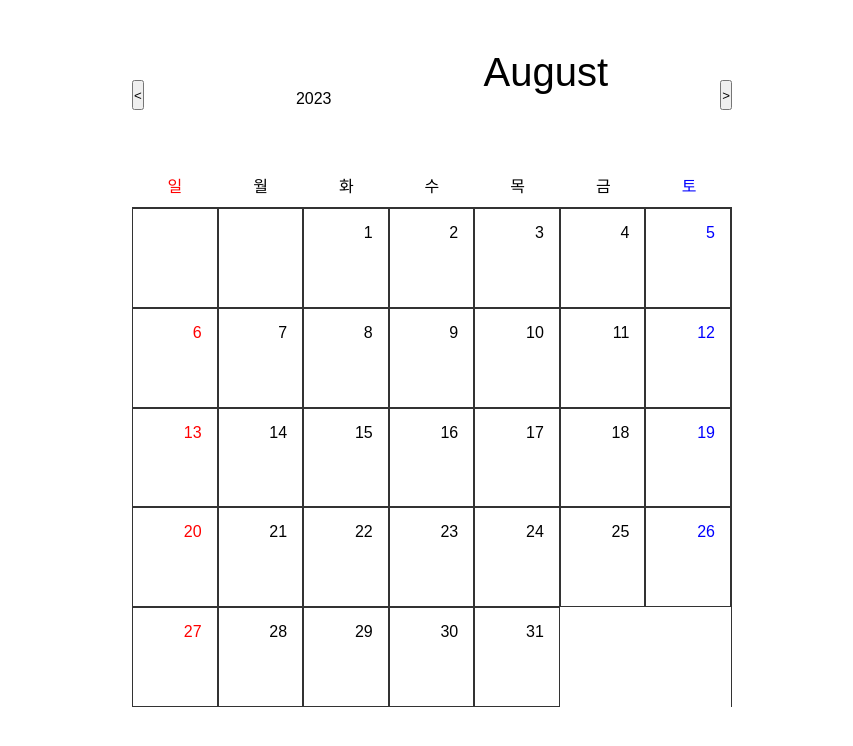
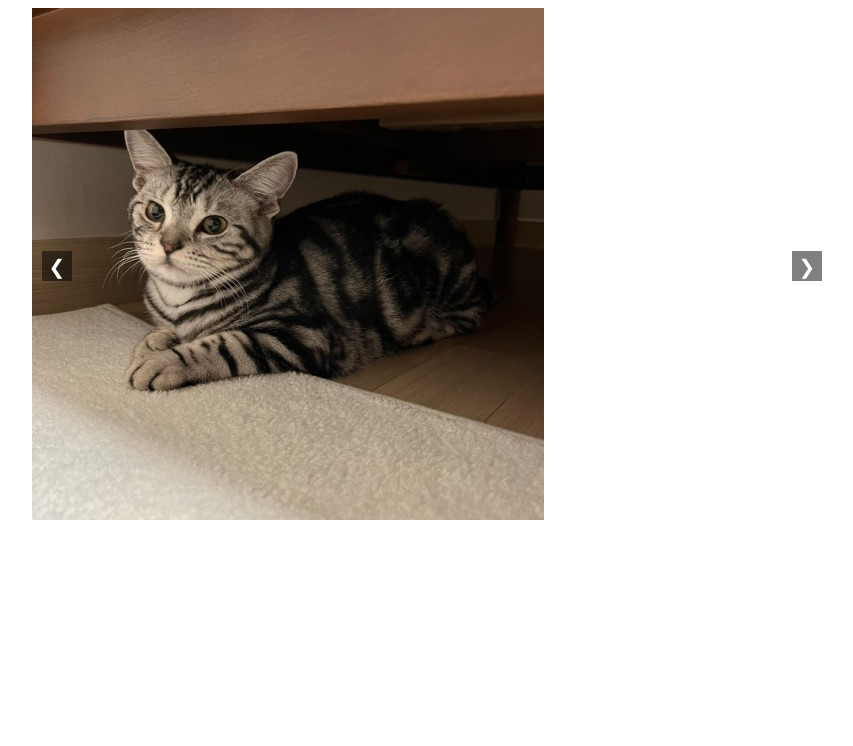
Before and after one commit to woojin03/FarmingChallenge, a plain HTML site: page index.html in a window 1280 px wide. Shown: the whole page, without its empty margins (208-1061 px from the left). Drawn offline with Linux system fonts and the light colour scheme.

Commit message:
📌7일 차 미션 : 이미지 슬라이드 (캐러셀) 만들기 2
<요청사항>
💡n개의 이미지가 2초 간격으로 자동 슬라이드 됩니다.
💡다양한 크기의 이미지를 넣어도 별도 수정 없이 동작이 가능합니다.
💡슬라이드 양 옆 화살표 버튼을 누르면 이전/이후 이미지로 전환됩니다.
💡슬라이드 끝 부분에서는 슬라이드 이미지가 첫 번째 이미지로 순환되게 합니다.

```diff
--- a/index.html
+++ b/index.html
@@ -1,41 +1,30 @@
 <!DOCTYPE html>
-<html lang="ko">
+<html lang="en">
 <head>
     <meta charset="UTF-8">
     <meta name="viewport" content="width=device-width, initial-scale=1.0">
-    <title>Calendar with Memo</title>
-    <link rel="stylesheet" href="main.css" />
+    <link rel="stylesheet" href="main.css">
+    <title>Image Slider</title>
 </head>
 <body>
-    <div class="calendar">
-        <div class="header">
-            <div class="nav">
-                <button class="prev" onclick="prevM()">&lt;</button>
-                <span class="year"></span> <span class="month"></span>
-                <button class="next" onclick="nextM()">&gt;</button>
+    <div class="slider-container">
+        <div class="slider">
+            <div class="slide">
+                <img src="./img/image1.jpg" alt="Image 1">
+            </div>
+            <div class="slide">
+                <img src="./img/image2.jpg" alt="Image 2">
+            </div>
+            <div class="slide">
+                <img src="./img/image3.jpg" alt="Image 3">
+            </div>
+            <div class="slide">
+                <img src="./img/image4.jpg" alt="Image 4">
             </div>
         </div>
-        <div class="main">
-            <div class="days">
-                <div class="day">일</div>
-                <div class="day">월</div>
-                <div class="day">화</div>
-                <div class="day">수</div>
-                <div class="day">목</div>
-                <div class="day">금</div>
-                <div class="day">토</div>
-            </div>
-            <div class="dates"></div>
-        </div>
+        <button class="prev-button">&#10094;</button>
+        <button class="next-button">&#10095;</button>
     </div>
-
-    <div class="memo-overlay" onclick="closeMemo()"></div>
-    <div class="memo-container">
-        <div class="memo-date"></div>
-        <textarea class="memo-input" placeholder="메모를 입력하세요"></textarea>
-        <button class="memo-save" onclick="saveMemo()">저장</button>
-    </div>
-
     <script src="main.js"></script>
 </body>
 </html>
--- a/main.css
+++ b/main.css
@@ -1,131 +1,41 @@
-* {
-    margin: 0;
-    padding: 0;
-    font-family: sans-serif;
-    box-sizing: border-box;
+
+.slider-container {
+    position: relative;
+    width: 80%;
+    max-width: 800px;
+    margin: 0 auto;
 }
 
-body {
+.slider {
     display: flex;
-    justify-content: center;
-    min-height: 100vh;
+    overflow: hidden;
 }
 
-.calendar {
-    width: 600px;
-    margin: 50px;
+.slide {
+    display: none;
 }
 
-.year {
-    margin: 40px;
+.prev-button,
+.next-button {
+    position: absolute;
+    top: 50%;
+    transform: translateY(-50%);
+    width: 30px;
+    height: 30px;
+    background-color: rgba(0, 0, 0, 0.5);
+    color: white;
+    font-size: 20px;
+    text-align: center;
+    line-height: 30px;
+    cursor: pointer;
+    border: none;
+    outline: none;
 }
 
-.month {
-    font-size: 40px;
+.prev-button {
+    left: 10px;
 }
 
-.nav {
-    display: flex;
-    justify-content: space-between;
+.next-button {
+    right: 10px;
 }
-
-nav-btn {
-    width: 28px;
-    height: 30px;
-    font-size: 16px;
-    line-height: 34px;
-    background-color: transparent;
-    cursor: pointer;
-}
-button{
-    height: 30px;
-    margin-top: 30px;
-}
-.today {
-    width: 75px;
-    border-left: 1px solid #333333;
-    border-right: 1px solid #333333;
-}
-
-.days {
-    display: flex;
-    margin: 25px 0 10px;
-}
-
-.day {
-    width: calc(100% / 7);
-    text-align: center;
-}
-
-.dates {
-    display: flex;
-    flex-flow: row wrap;
-    height: 500px;
-    border-top: 1px solid #333333;
-    border-right: 1px solid #333333;
-}
-
-.date {
-    width: calc(100% / 7);
-    padding: 15px;
-    text-align: right;
-    border: 1px solid #333333;
-}
-.date:hover{
-    background-color: green;
-}
-
-.day:nth-child(7n+1),
-.date:nth-child(7n+1) {
-    color: red;
-}
-
-.day:nth-child(7n),
-.date:nth-child(7n) {
-    color: blue;
-}
-
-.memo-overlay {
-    display: none;
-    position: fixed;
-    top: 0;
-    left: 0;
-    width: 100%;
-    height: 100%;
-    background-color: rgba(0, 0, 0, 0.5);
-}
-
-.memo-container {
-    display: none;
-    position: fixed;
-    top: 50%;
-    left: 50%;
-    transform: translate(-50%, -50%);
-    background-color: #fff;
-    box-shadow: 0 0 5px rgba(0, 0, 0, 0.3);
-    padding: 20px;
-    z-index: 999;
-}
-.memo-date{
-    border-bottom: 1px solid black;
-}
-
-.memo-input {
-    width: 100%;
-    height: 100px;
-    resize: none;
-    border: none;
-}
-
-.memo-save {
-    background-color: green;
-    width: 30px;
-    border: none;
-    cursor: pointer;
-    float: right;
-}
-
-.memo-exists {
-    background-color: yellow;
-
-}
--- a/main.js
+++ b/main.js
@@ -1,94 +1,38 @@
-const yearElement = document.querySelector('.year');
-const monthElement = document.querySelector('.month');
-const datesElement = document.querySelector('.dates');
-const memoOverlay = document.querySelector('.memo-overlay');
-const memoContainer = document.querySelector('.memo-container');
-const memoDateElement = document.querySelector('.memo-date');
-const memoInputElement = document.querySelector('.memo-input');
 
-let currentDate = new Date();
-let memoData = {};
+const slider = document.querySelector(".slider");
+const slides = slider.querySelectorAll(".slide");
+const prevButton = document.querySelector(".prev-button");
+const nextButton = document.querySelector(".next-button");
+let currentIndex = 0;
 
-function updateCalendar() {
-    const year = currentDate.getFullYear();
-    const month = currentDate.toLocaleString('default', { month: 'long' });
-
-    yearElement.textContent = year;
-    monthElement.textContent = month;
-
-    datesElement.innerHTML = '';
-
-    const firstDay = new Date(year, currentDate.getMonth(), 1);
-    const lastDay = new Date(year, currentDate.getMonth() + 1, 0);
-
-    const startDayOfWeek = firstDay.getDay();
-
-    for (let i = 0; i < startDayOfWeek; i++) {
-        const emptyDate = document.createElement('div');
-        emptyDate.className = 'date empty';
-        datesElement.appendChild(emptyDate);
+function showSlide(index) {
+    if (index < 0) {
+        currentIndex = slides.length - 1;
+    } else if (index >= slides.length) {
+        currentIndex = 0;
     }
 
-    for (let date = 1; date <= lastDay.getDate(); date++) {
-        const dateElement = document.createElement('div');
-        dateElement.textContent = date;
-        dateElement.className = 'date';
-        dateElement.setAttribute('onclick', `showMemoForm(${date})`);
+    slides.forEach(slide => {
+        slide.style.display = "none";
+    });
 
-        const dateString = getDateString(currentDate, date);
-        if (memoData[dateString]) {
-            dateElement.classList.add('memo-exists');
-        }
-
-        datesElement.appendChild(dateElement);
-    }
+    slides[currentIndex].style.display = "block";
 }
 
-function prevM() {
-    currentDate.setMonth(currentDate.getMonth() - 1);
-    updateCalendar();
+function nextSlide() {
+    currentIndex++;
+    showSlide(currentIndex);
 }
 
-function nextM() {
-    currentDate.setMonth(currentDate.getMonth() + 1);
-    updateCalendar();
+function prevSlide() {
+    currentIndex--;
+    showSlide(currentIndex);
 }
 
-function getDateString(dateObj, day) {
-    const year = dateObj.getFullYear();
-    const month = dateObj.getMonth() + 1;
-    return `${month}/${day}`;
-}
+nextButton.addEventListener("click", nextSlide);
 
-function showMemoForm(day) {
-    const dateString = getDateString(currentDate, day);
+prevButton.addEventListener("click", prevSlide);
 
-    memoOverlay.style.display = 'block';
-    memoContainer.style.display = 'block';
-    memoDateElement.textContent = dateString;
+showSlide(currentIndex);
 
-    if (memoData[dateString]) {
-        memoInputElement.value = memoData[dateString];
-    } else {
-        memoInputElement.value = '';
-    }
-}
-
-function closeMemo() {
-    memoOverlay.style.display = 'none';
-    memoContainer.style.display = 'none';
-}
-
-function saveMemo() {
-    const dateString = memoDateElement.textContent;
-    const memo = memoInputElement.value.trim();
-
-    if (memo !== '') {
-        memoData[dateString] = memo;
-        updateCalendar();
-    }
-
-    closeMemo();
-}
-
-updateCalendar();
+setInterval(nextSlide, 2000);
```
Also changed, not shown: img/image1.jpg (added), img/image2.jpg (added), img/image3.jpg (added), img/image4.jpg (added).
